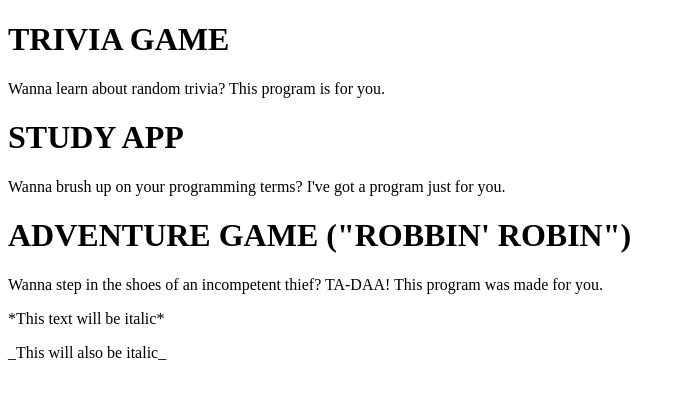
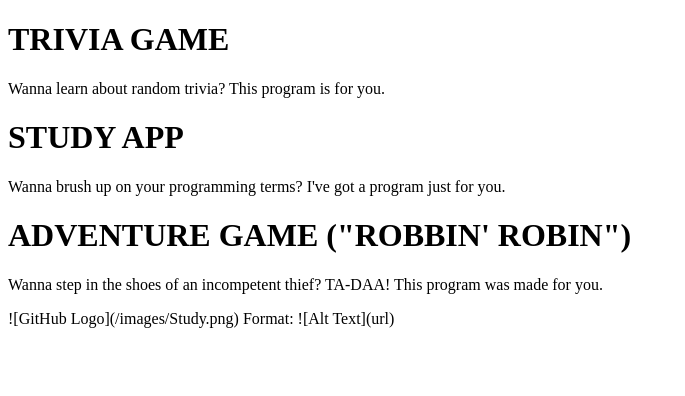
Before and after one commit to Briantheboy/Briantheboy.github.io, a plain HTML site: page index.html in a window 1280 px wide. Shown: the whole page, without its empty margins (0-685 px from the left). Drawn offline with Linux system fonts and the light colour scheme.

Commit message:
Update index.html

```diff
--- a/index.html
+++ b/index.html
@@ -8,8 +8,8 @@
  <h1>ADVENTURE GAME ("ROBBIN' ROBIN")</h3>
  <p>Wanna step in the shoes of an incompetent thief? TA-DAA! This program was made for you.</p>
 
- <p>*This text will be italic*</p>
- <p>_This will also be italic_</p>
+![GitHub Logo](/images/Study.png)
+Format: ![Alt Text](url)
 
  </body>
 </html>
```
